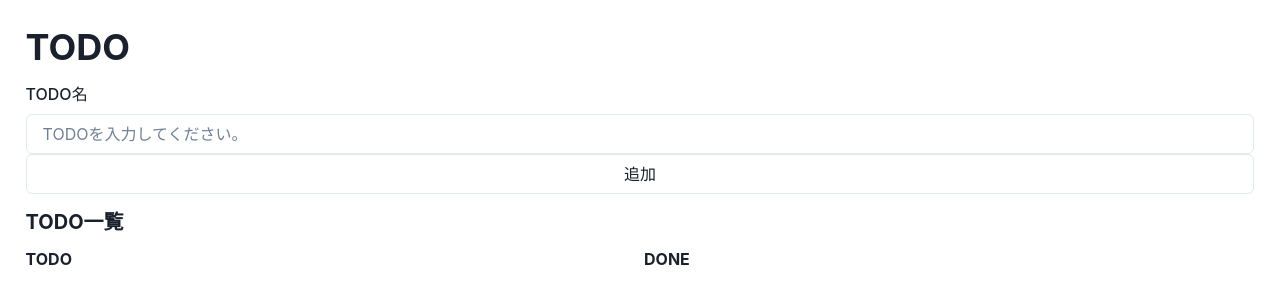
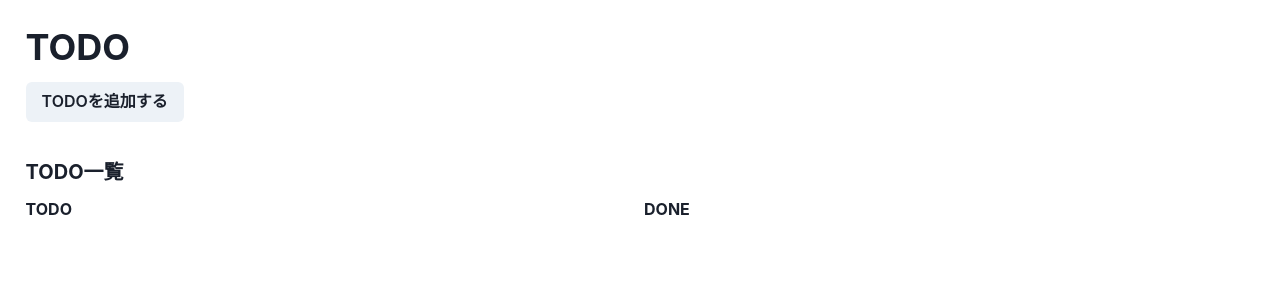
Before and after one commit to yoji0513/todo-app, a React (Create React App) app: page / in a window 1280 px wide. Shown: the top 304 px of the page. Built offline with nearby package versions, Linux system fonts and the light colour scheme.

Commit message:
Rdeux追加

```diff
--- a/package.json
+++ b/package.json
@@ -6,6 +6,7 @@
     "@chakra-ui/react": "^2.4.9",
     "@emotion/react": "^11.10.5",
     "@emotion/styled": "^11.10.5",
+    "@reduxjs/toolkit": "^1.9.2",
     "@testing-library/jest-dom": "^5.16.5",
     "@testing-library/react": "^13.4.0",
     "@testing-library/user-event": "^13.5.0",
@@ -16,6 +17,8 @@
     "framer-motion": "^8.5.4",
     "react": "^18.2.0",
     "react-dom": "^18.2.0",
+    "react-hook-form": "^7.42.1",
+    "react-redux": "^8.0.5",
     "react-scripts": "5.0.1",
     "typescript": "^4.9.4",
     "web-vitals": "^2.1.4"
--- a/src/App.tsx
+++ b/src/App.tsx
@@ -1,11 +1,13 @@
 import { Box, Heading } from '@chakra-ui/react';
-import { TodoContent } from './components/form';
+import { Form } from './components/form';
+import { TodoList } from './components/todo-list';
 
 const App = () => {
   return (
     <Box m={'1.6rem'}>
       <Heading as={'h1'} mb={'.8rem'}>TODO</Heading>
-      <TodoContent />
+      <Form />
+      <TodoList />
     </Box>
   );
 }
--- /dev/null
+++ b/src/app/store.ts
@@ -0,0 +1,11 @@
+import { configureStore } from '@reduxjs/toolkit'
+import todoReducer from '../features/todo/todoSlice'
+
+export const store = configureStore({
+  reducer: {
+    addTodo: todoReducer
+  },
+})
+
+export type RootState = ReturnType<typeof store.getState>
+export type AppDispatch = typeof store.dispatch
--- a/src/components/form.tsx
+++ b/src/components/form.tsx
@@ -1,55 +1,81 @@
-import { Box, Flex, FormLabel, Heading, Input } from '@chakra-ui/react';
-import React, { useState } from 'react';
+import { Button, FormControl, FormLabel, Input, Modal, ModalBody, ModalCloseButton, ModalContent, ModalHeader, ModalOverlay, Select, useDisclosure } from '@chakra-ui/react';
+import { useState } from 'react';
+import { useDispatch } from 'react-redux'
+import { add } from '../features/todo/todoSlice'
 
 type TodoListProps = {
   id: number
-  todoName: string
-  isDone: boolean
+  title: string
+  description: string
+  status: string
 }
 
-export const TodoContent= () => {
-  const [todoList, setTodoList] = useState<TodoListProps[]>([]);
-  const [inputTodo, setInputTodo] = useState<string>('');
+export const Form= () => {
+  const dispatch = useDispatch()
+  const { isOpen, onOpen, onClose } = useDisclosure();
   const [id, setId] = useState<number>(0)
+  const [title, setTitle] = useState<string>('');
+  const [description, setDescription] = useState<string>('');
+  const [status, setStatus] = useState<string>('');
 
-  const todoInput = (event: React.ChangeEvent<HTMLInputElement>) => {
-    setInputTodo(event.target.value)
+  const todoId = () => {
+    setId(id + 1)
   }
 
-  const TodoId = () => {
-    setId(id + 1)
-    console.log(id)
-  }
-
-  const submit = () => {
-    if(!inputTodo) return
+  const submit = (event: React.MouseEvent<HTMLButtonElement, MouseEvent>) => {
+    event.preventDefault()
+    if(!description) return
     const newTodo: TodoListProps = {
-      id: todoList.length,
-      todoName: inputTodo,
-      isDone: false
+      id: id,
+      title: title,
+      description: description,
+      status: status
     }
-    setTodoList([...todoList, newTodo])
-    setInputTodo('')
+    setTitle('')
+    setDescription('')
+    setStatus('')
+    dispatch(add(newTodo))
   }
 
   return (
     <>
-      <form onClick={submit}>
-        <Box>
-          <FormLabel>TODO名</FormLabel>
-          <Input type={'text'} className={'input'} onChange={todoInput} value={inputTodo} placeholder={'TODOを入力してください。'} />
-        </Box>
-        <Input type={'button'} className={'button'} value={'追加'} onClick={TodoId}/>
-      </form>
-      <Heading as={'h2'} size={'md'} mt={'1rem'}>TODO一覧</Heading>
-      <Flex gap={'2'} mt={'1rem'}>
-        <Box w={'50%'}>
-          <Heading as={'h3'} size={'sm'}>TODO</Heading>
-        </Box>
-        <Box w={'50%'}>
-          <Heading as={'h3'} size={'sm'}>DONE</Heading>
-        </Box>
-      </Flex>
+      <Button onClick={onOpen}>TODOを追加する</Button>
+      <Modal isOpen={isOpen} onClose={onClose}>
+        <ModalOverlay />
+        <ModalContent>
+          <ModalCloseButton />
+          <ModalBody>
+            <ModalHeader pl={0}>TODOを追加</ModalHeader>
+              <FormControl mb={'.8rem'}>
+                <FormLabel>ステータス</FormLabel>
+                <Select placeholder={'ステータスを選んでください。'} value={status} onChange={e => setStatus(e.target.value)}>
+                  <option value='TODO'>TODO</option>
+                  <option value='DOING'>DOING</option>
+                  <option value='DONE'>DONE</option>
+                </Select>
+              </FormControl>
+              <FormControl mb={'.8rem'}>
+                <FormLabel>TODO名</FormLabel>
+                <Input type={'text'} value={title} onChange={e => setTitle(e.target.value)} placeholder={'TODO名を入力してください。'} />
+              </FormControl>
+              <FormControl mb={'.8rem'}>
+                <FormLabel>内容</FormLabel>
+                <Input type={'text'} value={description} onChange={e => setDescription(e.target.value)} placeholder={'TODOの内容入力してください。'} />
+              </FormControl>
+              <Button
+                colorScheme={'teal'}
+                mt={'.8rem'}
+                onClick={(e) => {
+                  todoId()
+                  submit(e)
+                  onClose()
+                }}
+              >
+                追加
+              </Button>
+          </ModalBody>
+        </ModalContent>
+      </Modal>
     </>
   );
 }
--- a/src/components/todo-list.tsx
+++ b/src/components/todo-list.tsx
@@ -1,50 +1,21 @@
-import { Box, Button, Checkbox, Flex, FormLabel, Heading, Input, List, ListItem } from '@chakra-ui/react';
-import React, { useState } from 'react';
+import type { RootState } from '../app/store'
+import { useSelector } from 'react-redux'
+import { useDispatch } from 'react-redux'
+import { Box, Button, Card, CardBody, Flex, Heading, Input, Link, List, ListItem, Modal, ModalBody, ModalCloseButton, ModalContent, ModalOverlay, Select, Text, useDisclosure } from '@chakra-ui/react'
+import { remove } from '../features/todo/todoSlice'
 
-type TodoListProps = {
-  id: number
-  todoName: string
-  isDone: boolean
-}
+export const TodoList= () => {
+  const { isOpen, onOpen, onClose } = useDisclosure();
+  const todo = useSelector((state: RootState) => state.addTodo)
+  const dispatch = useDispatch()
 
-export const TodoContent= () => {
-  const [todoList, setTodoList] = useState<TodoListProps[]>([]);
-  const [inputTodo, setInputTodo] = useState<string>('');
-
-  const todoInput = (event: React.ChangeEvent<HTMLInputElement>) => {
-    setInputTodo(event.target.value)
-  }
-
-  const submit = () => {
-    if(!inputTodo) return
-    const newTodo: TodoListProps = {
-      id: todoList.length,
-      todoName: inputTodo,
-      isDone: false
-    }
-    setTodoList([...todoList, newTodo])
-    setInputTodo('')
-  }
-
-  const remove = (id: number) => {
-    setTodoList(todoList.filter(todo => todo.id !== id))
-  }
-
-  const checkedSubmit = (id: number, shouldDone: boolean) => {
-    const newTodoList = todoList.map(todo => todo.id === id ? {...todo, isDone: shouldDone} : todo)
-    setTodoList(newTodoList)
+  const todoRemove = (id: number) => {
+    dispatch(remove(id))
   }
 
   return (
     <>
-      <form onClick={submit}>
-        <Box>
-          <FormLabel>TODO名</FormLabel>
-          <Input type={'text'} className={'input'} onChange={todoInput} value={inputTodo} placeholder={'TODOを入力してください。'} />
-        </Box>
-        <Input type={'button'} className={'button'} value={'追加'} />
-      </form>
-      <Heading as={'h2'} size={'md'} mt={'1rem'}>TODO一覧</Heading>
+      <Heading as={'h2'} size={'md'} mt={'2.4rem'}>TODO一覧</Heading>
       <Flex gap={'2'} mt={'1rem'}>
         <Box w={'50%'}>
           <Heading as={'h3'} size={'sm'}>TODO</Heading>
@@ -53,28 +24,56 @@ export const TodoContent= () => {
           <Heading as={'h3'} size={'sm'}>DONE</Heading>
         </Box>
       </Flex>
-      <Flex gap={'2'} mt={'1rem'}>
+    <Flex gap={'2'} mt={'1rem'}>
         <List w={'50%'}>
-          {todoList.filter((todo) => !todo.isDone).map((item) => (
-            <ListItem key={item.id} mb={'.8rem'}>
-              <Box as={'span'} display={'flex'} alignItems={'center'} gap={'1rem'}>
-                <Checkbox onChange={() => checkedSubmit(item.id, true)}/>
-                {item.todoName}
-                <Button fontSize={'.8rem'} onClick={() => remove(item.id)}>remove</Button>
-              </Box>
+            <ListItem mb={'.8rem'}>
+              {todo.todoList.filter(todo => todo.status === 'TODO').map(item =>
+                <Box key={item.id}>
+                  <Link onClick={onOpen}>
+                    <Card>
+                      <CardBody>
+                        <Text mb={'.8rem'}>{item.title}</Text>
+                        <Button fontSize={'.8rem'} onClick={() => todoRemove(item.id)}>remove</Button>
+                      </CardBody>
+                    </Card>
+                  </Link>
+                  <Modal isOpen={isOpen} onClose={onClose}>
+                    <ModalOverlay />
+                    <ModalContent>
+                      <ModalCloseButton />
+                      <ModalBody>
+                        {item.status}
+                        {item.title}
+                        {item.description}
+                      </ModalBody>
+                    </ModalContent>
+                  </Modal>
+                </Box>
+              )}
+              {todo.todoList.filter(todo => todo.status === 'DOING').map(item =>
+                <Box key={item.id}>
+                  <Link onClick={onOpen}>
+                    <Card>
+                      <CardBody>
+                        <Text mb={'.8rem'}>{item.title}</Text>
+                        <Button fontSize={'.8rem'} onClick={() => todoRemove(item.id)}>remove</Button>
+                      </CardBody>
+                    </Card>
+                  </Link>
+                  <Modal isOpen={isOpen} onClose={onClose}>
+                    <ModalOverlay />
+                    <ModalContent>
+                      <ModalCloseButton />
+                      <ModalBody>
+                        <Text>{item.status}</Text>
+                        <Text>{item.title}</Text>
+                        <Text>{item.description}</Text>
+                      </ModalBody>
+                    </ModalContent>
+                  </Modal>
+                </Box>
+              )}
             </ListItem>
-          ))}
-        </List>
-        <List w={'50%'}>
-          {todoList.filter((todo) => todo.isDone).map((item) => (
-            <ListItem key={item.id} mb={'.8rem'}>
-              <Box as={'span'} display={'flex'} alignItems={'center'} gap={'1rem'}>
-                <Checkbox defaultChecked onChange={() => checkedSubmit(item.id, false)}/>
-                {item.todoName}
-                <Button fontSize={'.8rem'} onClick={() => remove(item.id)}>remove</Button>
-              </Box>
-            </ListItem>
-          ))}
         </List>
       </Flex>
     </>
--- /dev/null
+++ b/src/features/todo/todoSlice.ts
@@ -0,0 +1,34 @@
+import { createSlice } from '@reduxjs/toolkit'
+import type { PayloadAction } from '@reduxjs/toolkit'
+
+export type TodoListState = {
+  todoList: TodoState[]
+}
+
+export type TodoState = {
+  id: number
+  title: string
+  description: string
+  status: string
+}
+
+const initialState: TodoListState = {
+  todoList: []
+}
+
+export const todoSlice = createSlice({
+  name: 'todoSlice',
+  initialState,
+  reducers: {
+    add: (state, action: PayloadAction<TodoState>) => {
+      state.todoList.push(action.payload)
+    },
+    remove: (state, action: PayloadAction<number>) => {
+      state.todoList = state.todoList.filter(todo => todo.id !== action.payload)
+    }
+  },
+})
+
+export const { add, remove } = todoSlice.actions
+
+export default todoSlice.reducer
--- a/src/index.tsx
+++ b/src/index.tsx
@@ -3,15 +3,19 @@ import ReactDOM from 'react-dom/client';
 import App from './App';
 import reportWebVitals from './reportWebVitals';
 import { ChakraProvider } from '@chakra-ui/react'
+import { store } from './app/store'
+import { Provider } from 'react-redux'
 
 const root = ReactDOM.createRoot(
   document.getElementById('root') as HTMLElement
 );
 root.render(
   <React.StrictMode>
-    <ChakraProvider>
-      <App />
-    </ChakraProvider>
+    <Provider store={store}>
+      <ChakraProvider>
+        <App />
+      </ChakraProvider>
+    </Provider>
   </React.StrictMode>
 );
 
```
Also changed, not shown: 1 other file (tests, documents, lock files or other folders).
